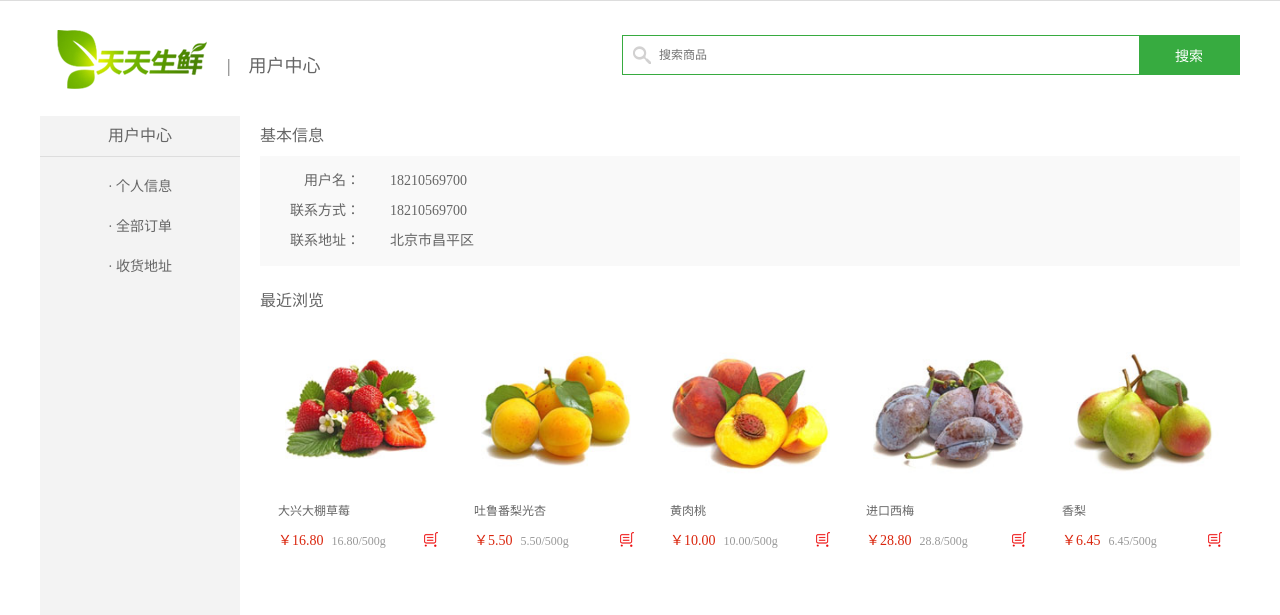
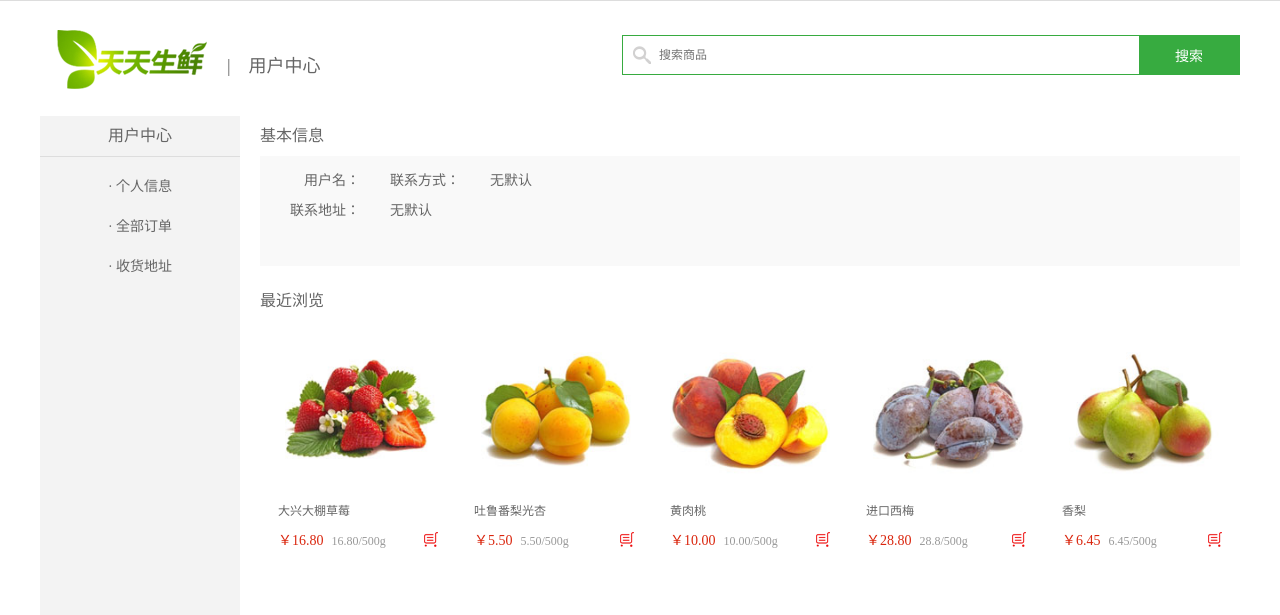
Before and after one commit to Pad0y/Django2_dailyfresh, a Django app: template templates/user_center_info.html in a window 1280 px wide. Shown: the part 29-644 px from the top of the page. Run offline with Django 3.2, Linux system fonts and the light colour scheme; the template is opened without the code that fills it, so the values that code supplies are empty; parts of the project's set-up code (start-up, migrations or seed data) failed here and were passed over.

Commit message:
用户中心-信息页

```diff
--- a/apps/user/views.py
+++ b/apps/user/views.py
@@ -153,8 +153,11 @@
         # django会把request.user传给模板
 
         # 获取用户个人信息
+        user = request.user
+
+        address = Address.objects.get_default_address(user)
         # 获取用户浏览历史
-        return render(request, 'user_center_info.html', {'page': 'user'})
+        return render(request, 'user_center_info.html', {'page': 'user', 'address': address})
 
 
 # /user/order
--- a/templates/user_center_info.html
+++ b/templates/user_center_info.html
@@ -5,9 +5,14 @@
 				<div class="info_con clearfix">
 				<h3 class="common_title2">基本信息</h3>
 						<ul class="user_info_list">
-							<li><span>用户名：</span>18210569700</li>
-							<li><span>联系方式：</span>18210569700</li>
-							<li><span>联系地址：</span>北京市昌平区</li>
+							<li><span>用户名：</span>{{user.username}}</li>
+                            {% if address %}
+                                <li><span>联系方式：</span>{{ address.phone }}</li>
+                                <li><span>联系地址：</span>{{ address.addr }}</li>
+                            {% else %}
+                                <li><span>联系方式：</span>无默认</li>
+                                <li><span>联系地址：</span>无默认</li>
+                            {% endif %}
 						</ul>
 				</div>
 
```
